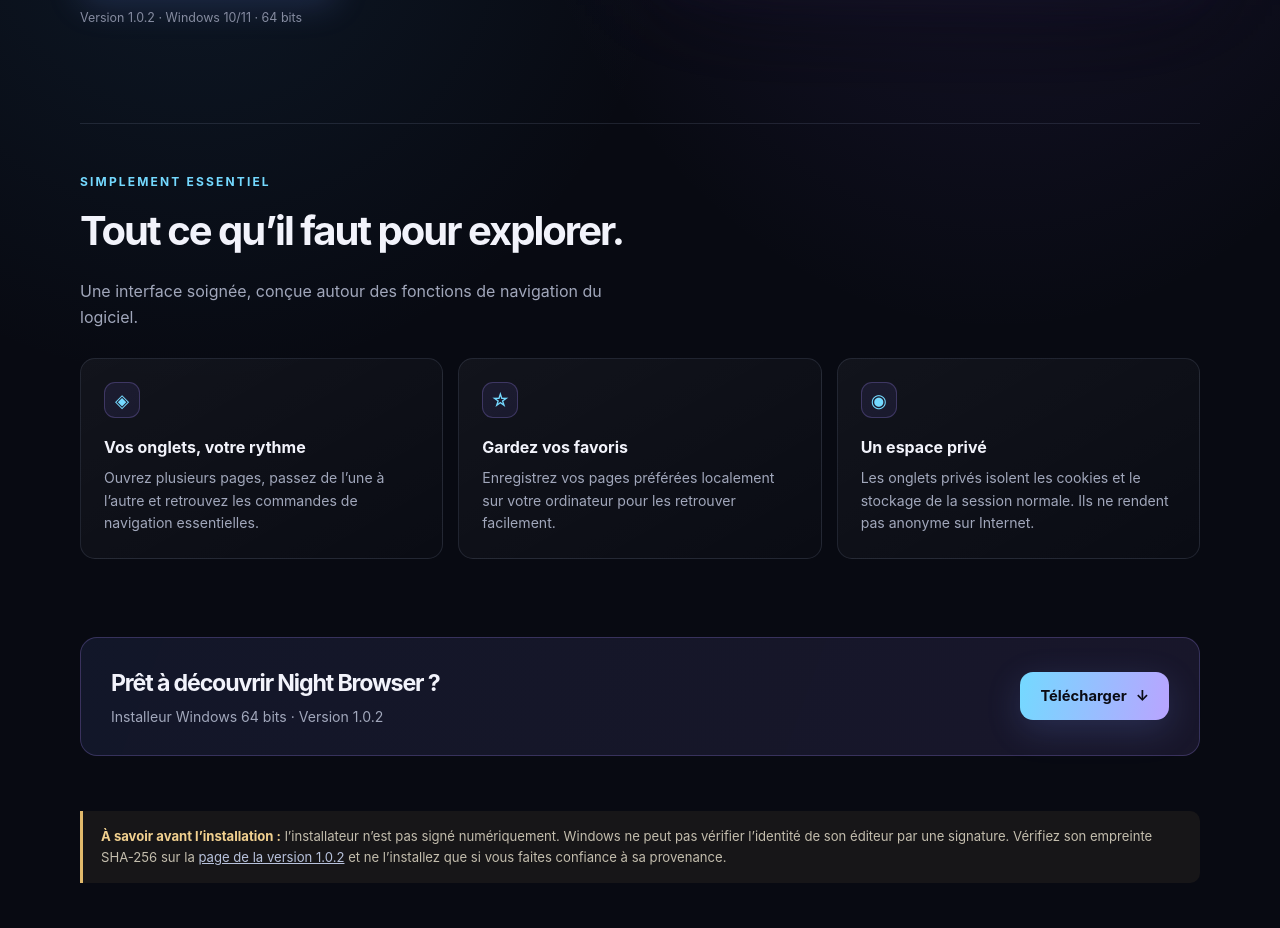
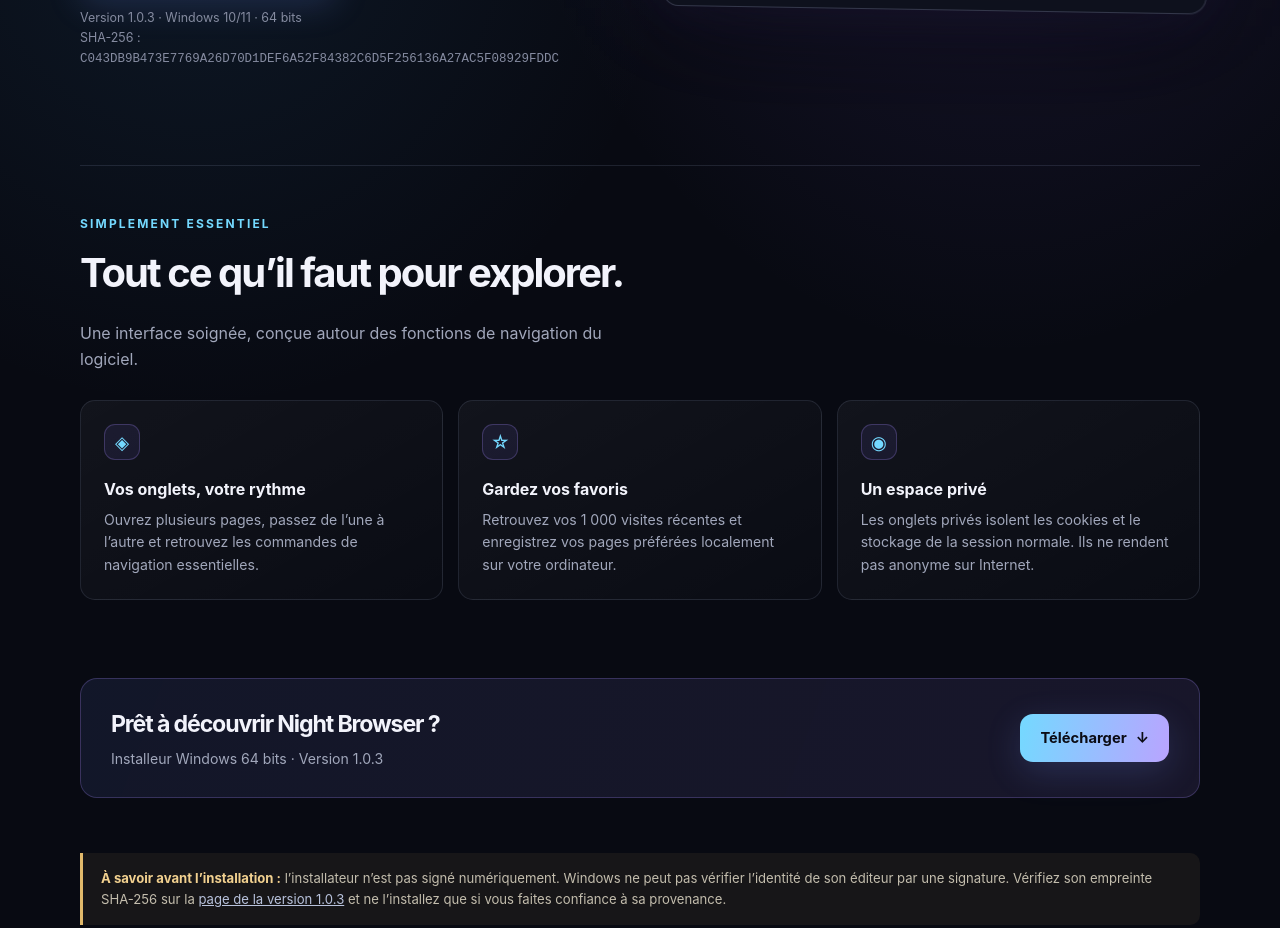
Before and after one commit to jujulian1607h/nova-browser, a plain HTML site: page index.html in a window 1280 px wide. Shown: the part 578-1506 px from the top of the page. Drawn offline with Linux system fonts and the light colour scheme.

Commit message:
Update Night Browser website for version 1.0.3

```diff
--- a/index.html
+++ b/index.html
@@ -120,12 +120,12 @@
         <h1 id="hero-title">Explorez <span>autrement.</span></h1>
         <p class="intro">Découvrez Night Browser : une expérience de navigation Windows au design nocturne, pensée pour garder vos onglets, vos favoris et votre espace privé à portée de main.</p>
         <div class="actions">
-          <a class="button button-primary" href="https://github.com/jujulian1607h/nova-browser/releases/download/v1.0.2/Night-Browser-Setup-1.0.2.exe" download>
+          <a class="button button-primary" href="https://github.com/jujulian1607h/nova-browser/releases/download/v1.0.3/Night-Browser-Setup-1.0.3.exe" download>
             Télécharger pour Windows <span aria-hidden="true">↓</span>
           </a>
           <a class="button" href="#fonctionnalites">Découvrir le navigateur</a>
         </div>
-        <p class="requirements">Version 1.0.2 · Windows 10/11 · 64 bits</p>
+        <p class="requirements">Version 1.0.3 · Windows 10/11 · 64 bits<br>SHA-256 : <code>C043DB9B473E7769A26D70D1DEF6A52F84382C6D5F256136A27AC5F08929FDDC</code></p>
       </div>
 
       <div class="preview-wrap" role="img" aria-label="Aperçu illustré de l’interface sombre de Night Browser">
@@ -154,7 +154,7 @@
         <article class="card">
           <div class="icon" aria-hidden="true">☆</div>
           <h3>Gardez vos favoris</h3>
-          <p>Enregistrez vos pages préférées localement sur votre ordinateur pour les retrouver facilement.</p>
+          <p>Retrouvez vos 1 000 visites récentes et enregistrez vos pages préférées localement sur votre ordinateur.</p>
         </article>
         <article class="card">
           <div class="icon" aria-hidden="true">◉</div>
@@ -167,13 +167,13 @@
     <section class="shell download" aria-labelledby="download-title">
       <div>
         <h2 id="download-title">Prêt à découvrir Night Browser ?</h2>
-        <p>Installeur Windows 64 bits · Version 1.0.2</p>
+        <p>Installeur Windows 64 bits · Version 1.0.3</p>
       </div>
-      <a class="button button-primary" href="https://github.com/jujulian1607h/nova-browser/releases/download/v1.0.2/Night-Browser-Setup-1.0.2.exe" download>Télécharger <span aria-hidden="true">↓</span></a>
+      <a class="button button-primary" href="https://github.com/jujulian1607h/nova-browser/releases/download/v1.0.3/Night-Browser-Setup-1.0.3.exe" download>Télécharger <span aria-hidden="true">↓</span></a>
     </section>
 
     <aside class="shell security" aria-label="Information de sécurité">
-      <strong>À savoir avant l’installation :</strong> l’installateur n’est pas signé numériquement. Windows ne peut pas vérifier l’identité de son éditeur par une signature. Vérifiez son empreinte SHA-256 sur la <a class="text-link" href="https://github.com/jujulian1607h/nova-browser/releases/tag/v1.0.2">page de la version 1.0.2</a> et ne l’installez que si vous faites confiance à sa provenance.
+      <strong>À savoir avant l’installation :</strong> l’installateur n’est pas signé numériquement. Windows ne peut pas vérifier l’identité de son éditeur par une signature. Vérifiez son empreinte SHA-256 sur la <a class="text-link" href="https://github.com/jujulian1607h/nova-browser/releases/tag/v1.0.3">page de la version 1.0.3</a> et ne l’installez que si vous faites confiance à sa provenance.
     </aside>
   </main>
 
```
